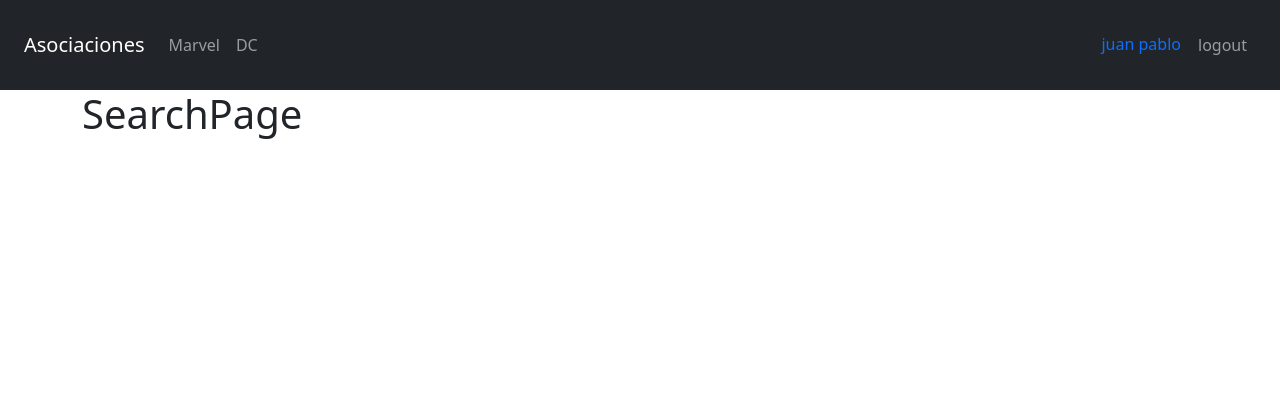
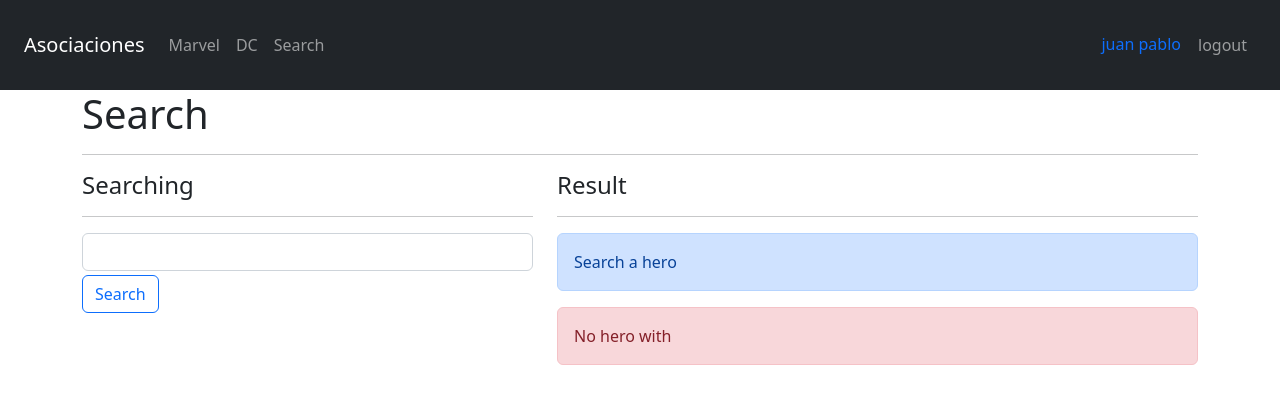
Before and after one commit to JuanBRS/React-Hero-app, a React (Vite) app: page /search in a window 1280 px wide. Shown: the top 404 px of the page. Built offline with nearby package versions, Linux system fonts and the light colour scheme.

Commit message:
Clase 201 SuperHeroApp

```diff
--- a/package.json
+++ b/package.json
@@ -9,6 +9,7 @@
     "preview": "vite preview"
   },
   "dependencies": {
+    "query-string": "^8.1.0",
     "react": "^18.2.0",
     "react-dom": "^18.2.0",
     "react-router-dom": "^6.5.0"
--- /dev/null
+++ b/src/heroes/helpers/getHerosByName.js
@@ -0,0 +1,15 @@
+import {heroes} from "../data/heroes";
+
+export const getHeroByname = (name="")=>{
+
+
+  name= name.toLocaleLowerCase().trim();
+
+if(name.length===0) return [];
+
+return heroes.filter(
+  hero=> hero.superhero.toLocaleLowerCase().includes(name)
+);
+
+
+}
--- a/src/heroes/helpers/index.js
+++ b/src/heroes/helpers/index.js
@@ -1,2 +1,3 @@
 export * from "./getHeroesByPublisher";
 export * from "./getHeroById";
+export * from "./getHerosByName";
--- a/src/heroes/pages/SearchPage.jsx
+++ b/src/heroes/pages/SearchPage.jsx
@@ -1,7 +1,71 @@
+import { useLocation, useNavigate } from "react-router-dom";
+import { useForm } from "../../hooks/useForm";
+import { HeroCard } from "../components/HeroCard";
+import queryString from "query-string";
+import { getHeroByname } from "../helpers/getHerosByName";
 
 
 export const SearchPage = () => {
+
+const navigate =useNavigate();
+const location = useLocation();
+const { q =" "} = queryString.parse(location.search);
+
+const heroes = getHeroByname(q);
+
+ const {searchText,onInputChange} = useForm({
+
+searchText: q
+
+});
+
+const onsSearchSubmit = (event)=>{
+event.preventDefault();
+if(searchText.trim().length <=1 )return;
+
+navigate (`?q=${searchText}`);
+
+}
+
   return (
-    <h1>SearchPage</h1>
-  )
-}
+    <>
+      <h1>Search</h1>
+
+      <hr />
+
+      <div className="row">
+        <div className="col-5">
+          <h4>Searching</h4>
+          <hr />
+          <form onSubmit={onsSearchSubmit}>
+            <input
+              type="text"
+              placeholder="Search a hero "
+              className="form-control"
+              name="searchText"
+              autoComplete="off"
+              value={searchText}
+              onChange={onInputChange}
+            />
+            <button className="btn btn-outline-primary mt-1">Search</button>
+          </form>
+        </div>
+
+        <div className="col-7">
+          <h4> Result</h4>
+          <hr />
+          <div className="alert alert-primary">Search a hero</div>
+          <div className="alert alert-danger">No hero with <b>{q}</b></div>
+          {
+            heroes.map( hero =>(
+              <HeroCard key={hero.id} {...hero}/>
+
+            ))
+
+          }
+
+        </div>
+      </div>
+    </>
+  );
+};
--- /dev/null
+++ b/src/hooks/useForm.js
@@ -0,0 +1,25 @@
+import { useState } from 'react';
+
+export const useForm = ( initialForm = {} ) => {
+
+    const [ formState, setFormState ] = useState( initialForm );
+
+    const onInputChange = ({ target }) => {
+        const { name, value } = target;
+        setFormState({
+            ...formState,
+            [ name ]: value
+        });
+    }
+
+    const onResetForm = () => {
+        setFormState( initialForm );
+    }
+
+    return {
+        ...formState,
+        formState,
+        onInputChange,
+        onResetForm,
+    }
+}
--- a/src/ui/components/Navbar.jsx
+++ b/src/ui/components/Navbar.jsx
@@ -42,6 +42,15 @@
           >
             DC
           </NavLink>
+
+          <NavLink
+            className={({ isActive }) =>
+              `nav-item nav-link $ { isActive ? 'active':''}`
+            }
+            to="/Search"
+          >
+            Search
+          </NavLink>
         </div>
       </div>
 
```
Also changed, not shown: 1 other file (tests, documents, lock files or other folders).
